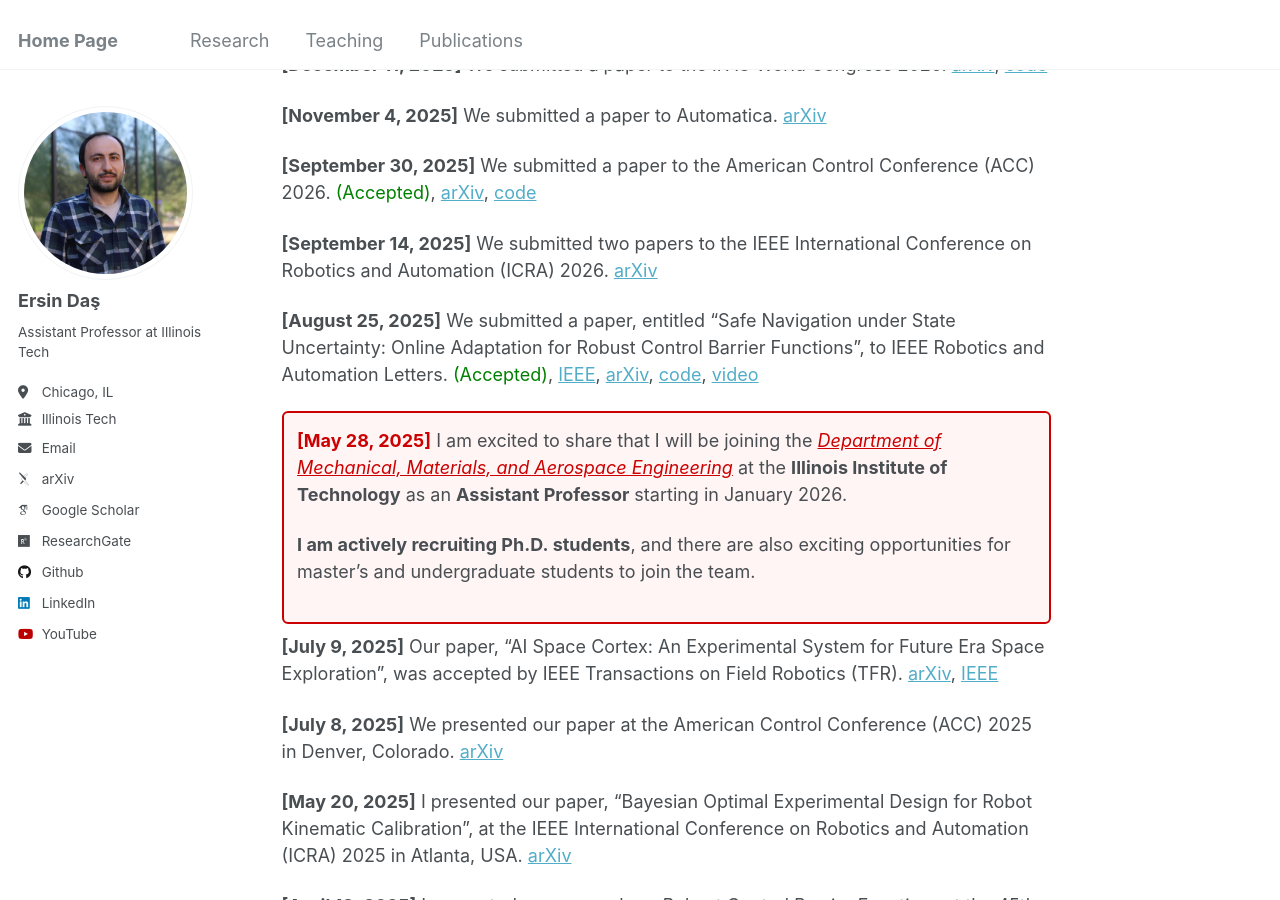
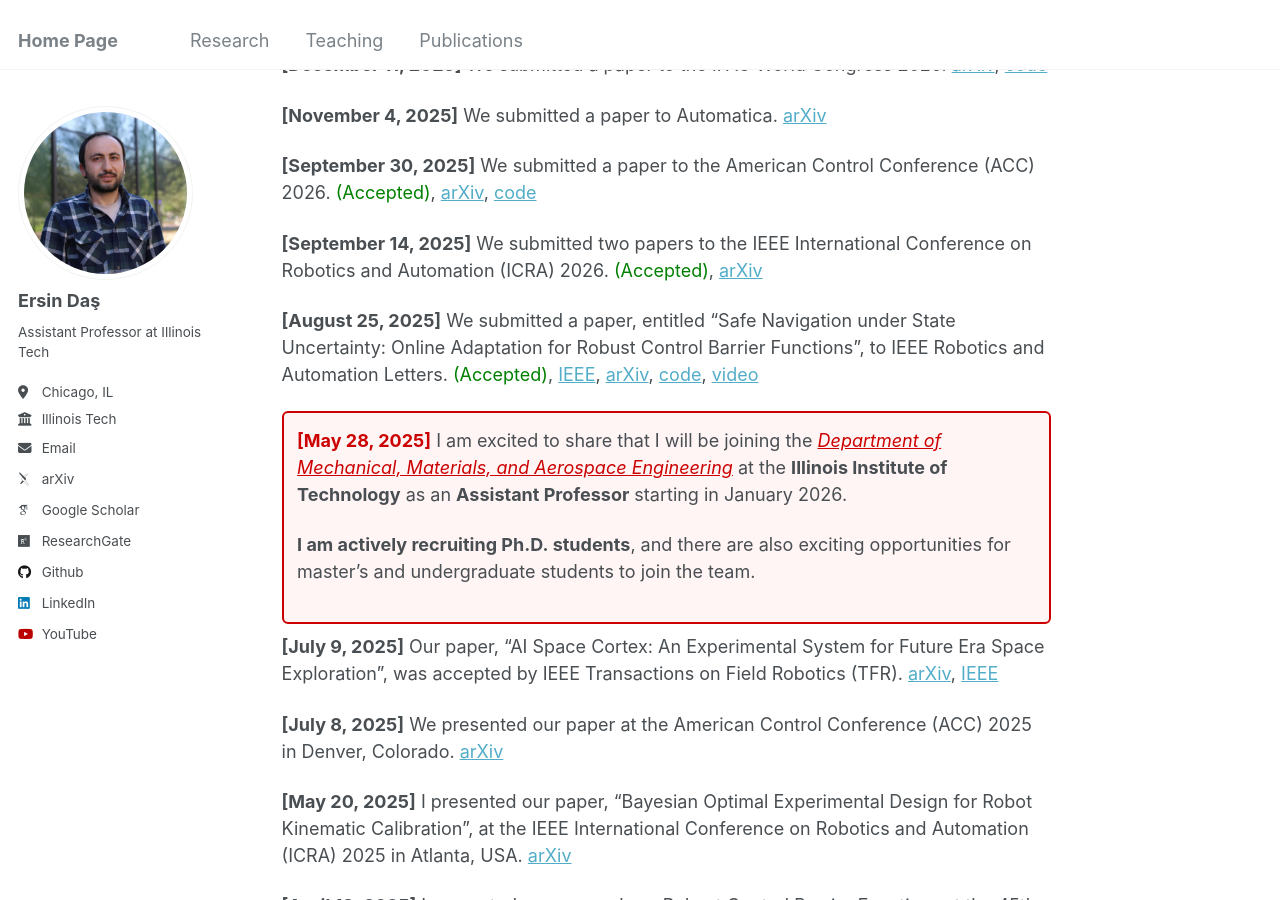
Before and after one commit to ersindas/ersindas.github.io, a Jekyll site: the page built from _pages/about.md, in a window 1280 px wide and 900 px high, scrolled down 534 px. Built offline with Jekyll 4.4.1, drawn with Linux system fonts in a browser that asks for light colours; some web fonts are replaced.

Commit message:
Update about.md
ICRA2026 paper 1

```diff
--- a/_pages/about.md
+++ b/_pages/about.md
@@ -24,7 +24,7 @@ News
 
 **[September 30, 2025]** We submitted a paper to the American Control Conference (ACC) 2026. <span style="color:green;">(Accepted)</span>, [arXiv](https://arxiv.org/pdf/2510.05436), [code](https://github.com/davidvwijk/OI-CBF)
 
-**[September 14, 2025]** We submitted two papers to the IEEE International Conference on Robotics and Automation (ICRA) 2026. [arXiv](https://arxiv.org/pdf/2510.16953)
+**[September 14, 2025]** We submitted two papers to the IEEE International Conference on Robotics and Automation (ICRA) 2026. <span style="color:green;">(Accepted)</span>, [arXiv](https://arxiv.org/pdf/2510.16953)
 
 **[August 25, 2025]** We submitted a paper, entitled “Safe Navigation under State Uncertainty: Online Adaptation for Robust Control Barrier Functions”, to IEEE Robotics and Automation Letters. <span style="color:green;">(Accepted)</span>, [IEEE](https://ieeexplore.ieee.org/document/11347515), [arXiv](https://arxiv.org/pdf/2508.19159), [code](https://github.com/ersindas/robust-CBFs), [video](https://youtu.be/tTNu-Etm0SU)
 
```
